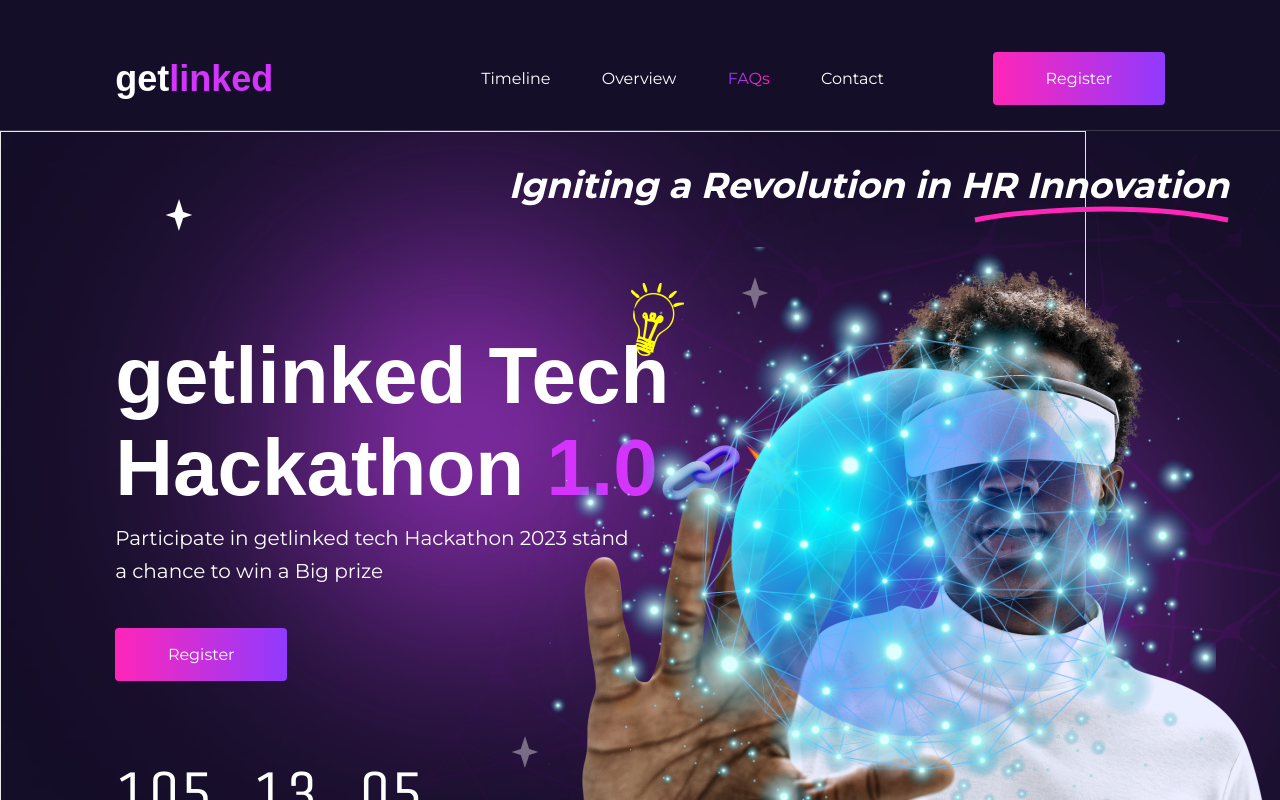
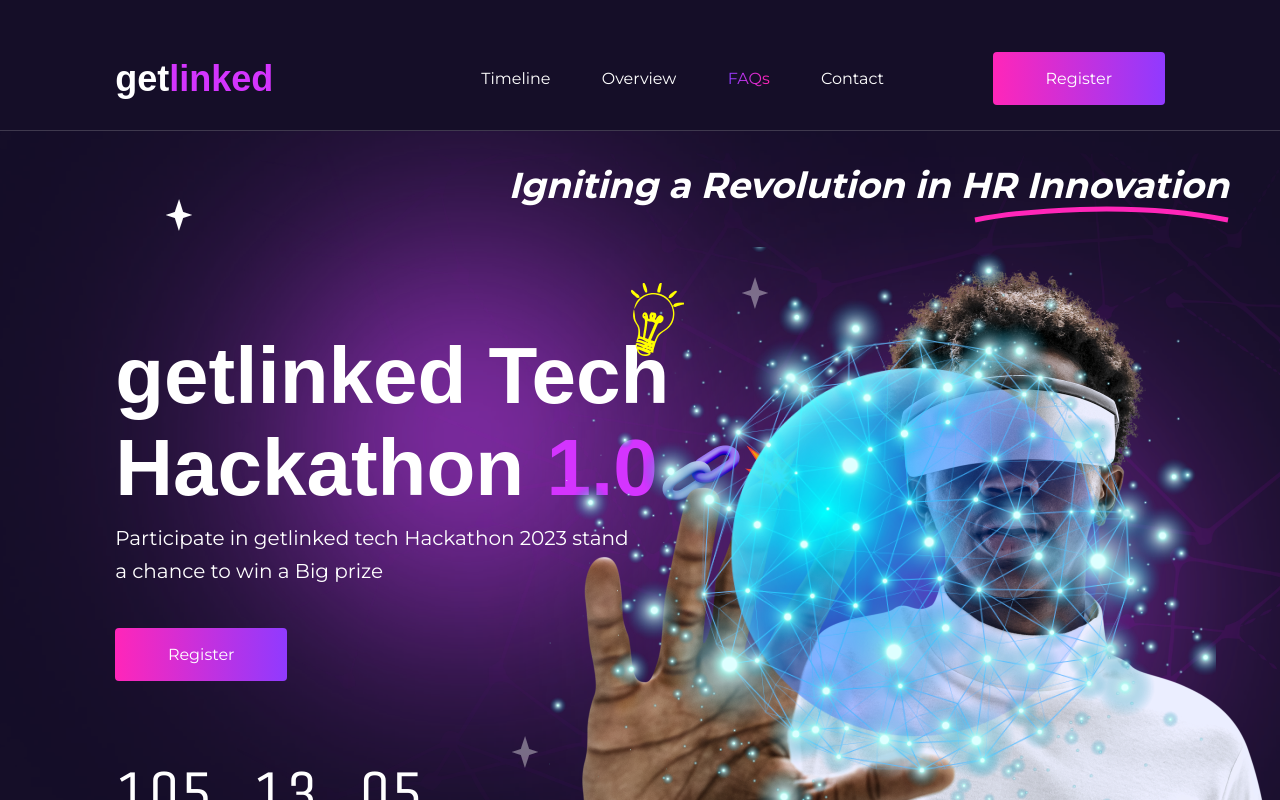
Before and after one commit to matthewemeh/get-linked, a Next.js app: page / in a window 1280 px wide. Shown: the top 800 px of the page. Built offline with nearby package versions, Linux system fonts and the light colour scheme; a web font is replaced by a local one.

Commit message:
minor css changes

```diff
--- a/components/sections/Hero.tsx
+++ b/components/sections/Hero.tsx
@@ -35,8 +35,8 @@ const Hero = () => {
         unoptimized
         width={1086}
         height={836}
+        className='absolute -z-10 phones:hidden'
         src='/assets/pngs/purple-lens-flare-1.png'
-        className='absolute -z-10 border phones:hidden'
       />
 
       <Image
```
